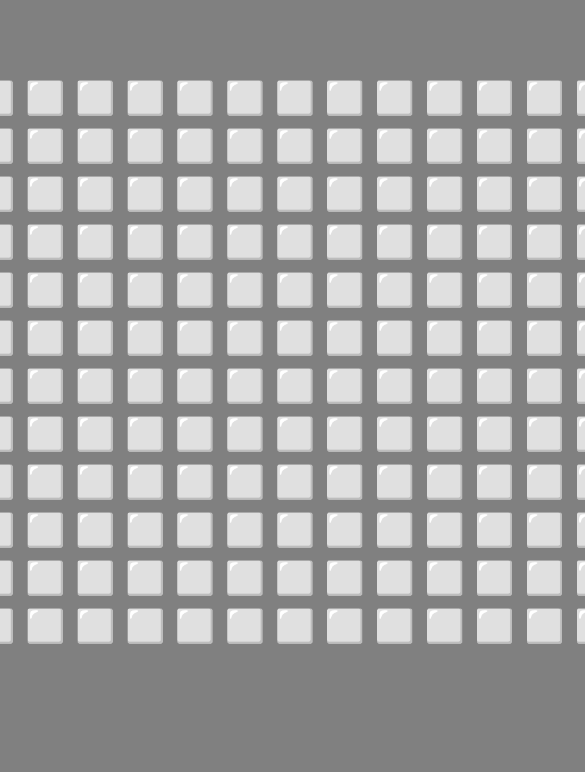
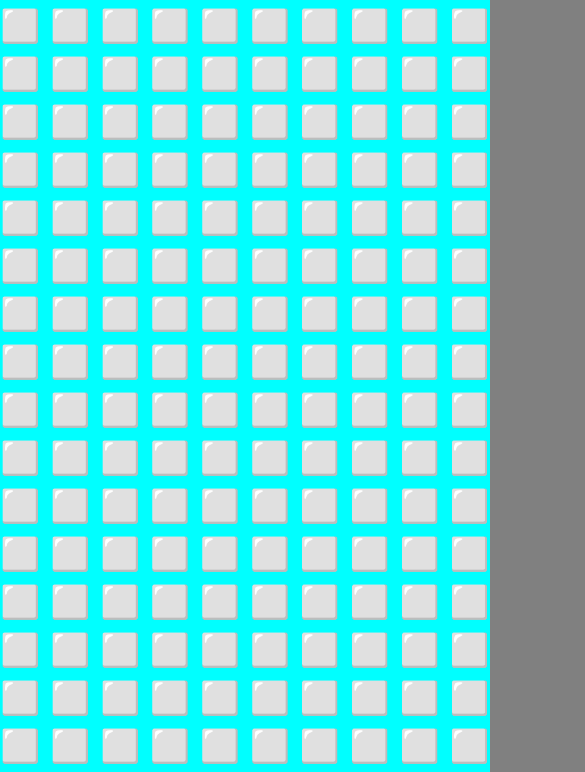
Before and after one commit to kaiebim/emojis, a plain HTML site: page index.html in a window 390 px wide. Shown: the part 60-832 px from the top of the page, 585 px wide, since content can reach past the window. Drawn offline with Linux system fonts and the light colour scheme.

Commit message:
ninth commit

```diff
--- a/style.css
+++ b/style.css
@@ -8,16 +8,28 @@ body {
     margin: 0;
 }
 
+.grid-item {
+    text-align: center;
+    width: 100%;
+    height: 100%;
+}
+
 .grid-container {
     display: grid;
     grid-template-columns: repeat(25,1fr);
     grid-template-rows: repeat(12,1fr);
     row-gap: 10px;
     column-gap: 10px;
+    background-color: blueviolet;
 }
 
-.grid-item {
-    text-align: center;
-    width: 100%;
-    height: 100%;
+@media (max-width: 600px){
+    .grid-container {
+        display: grid;
+        grid-template-columns: repeat(12,1fr);
+        grid-template-rows: repeat(25,1fr);
+        row-gap: 10px;
+        column-gap: 10px;
+        background-color: aqua;
+    }
 }
```
